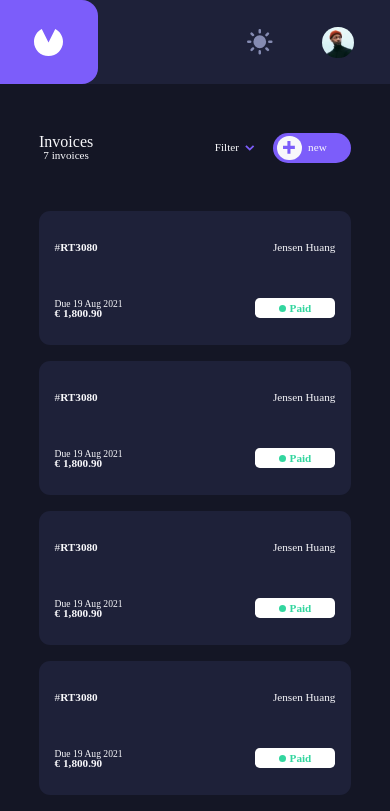
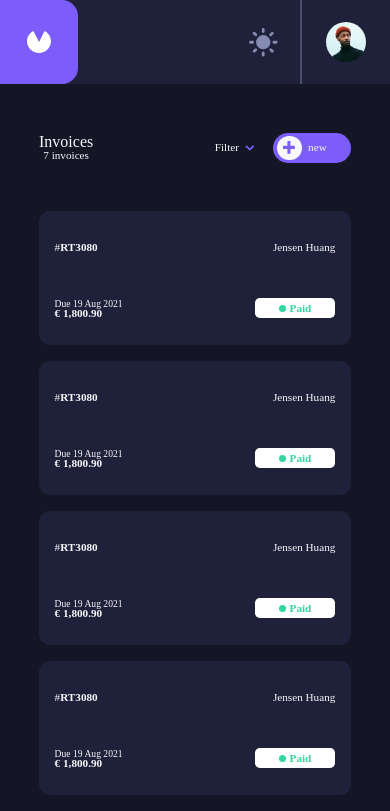
Before and after one commit to VincentDevi/new-cogip, a React (Vite) app: page / in a window 390 px wide. Shown: the top 811 px of the page. Built offline with nearby package versions, Linux system fonts and the light colour scheme.

Commit message:
fixed header for mobile and tablet

```diff
--- a/src/component/CardCollection/CardCollection.jsx
+++ b/src/component/CardCollection/CardCollection.jsx
@@ -3,7 +3,7 @@ import { createUseStyles } from "react-jss";
 import { InvoiceCard } from "../AllInvoices/InvoiceCard/InvoiceCard";
 
 export const CardCollection = () =>{
-    const array=[1,2,3,4,5,6,7];
+    const array=[1,2,3,4,5,6,7,8,9,10];
     return (
         <>
         {array.map((index,item)=>{
--- a/src/component/Header/Header.jsx
+++ b/src/component/Header/Header.jsx
@@ -11,18 +11,13 @@ const useStyle = createUseStyles({
         display: 'flex',
         justifyContent:'space-between'
     },
-    mode:{
-        width:'40%',
-        height:'100%',
-        display:'flex',
-        justifyContent:'space-between',
-    },
+
     logo:{
         backgroundColor:'#7C5DFA',
         display:'flex',
         justifyContent:'center',
         alignItems: 'center',
-        width:'25%',
+        width:'20%',
         borderTopRightRadius:'1rem',
         borderBottomRightRadius: '1rem'
     },
@@ -30,6 +25,36 @@ const useStyle = createUseStyles({
         maxWidth: '40px',
         width: '30%',
         height: 'auto',
+    },
+    mode:{
+        width:'75%',
+        height:'100%',
+        display:'flex',
+        justifyContent:'flex-end',
+    },
+    toggle:{
+        width:'25%',
+        display:'flex',
+        justifyContent:'center',
+        alignItems:'center',
+    },
+    prof:{
+        width:'30%',
+        display:'flex',
+        justifyContent:'center',
+        alignItems:'center',
+        borderLeft: '2px solid #494E6E'
+    },
+    '@media(min-width:640px)':{
+        logo:{
+            width:'10%',
+        },
+        prof:{
+            width:'20%',
+        },
+        toggle:{
+            width:'15%',
+        },
     }
 })
 
@@ -41,8 +66,12 @@ export const Header = () =>{
                 <img className={style.image} src="public/logo.svg" alt="logo" />
             </div>
             <div className={style.mode}>
-                <LightDarkToggle/>
-                <Profil/>
+                <div className={style.toggle}>
+                    <LightDarkToggle/>
+                </div>
+                <div className={style.prof}>
+                    <Profil/>
+                </div>
             </div>
 
         </div>
--- a/src/component/Header/LigthDarkToggle/LightDarkToggle.jsx
+++ b/src/component/Header/LigthDarkToggle/LightDarkToggle.jsx
@@ -7,22 +7,25 @@ const useStyle = createUseStyles({
         justifyContent:'center',
         alignItems:'center',
         cursor:'pointer',
-        width:'50%',
-        maxWidth: '80px',
+        width:'40%',
     },
     image:{
-        maxWidth: '40px',
+        maxWidth:'30px',
         width:'100%',
         height:'auto',
+    },
+    '@media(min-width:640px)':{
+        container:{
+            width:'25%',
+        },
     }
-
 })
 export const LightDarkToggle = () =>{
     const style = useStyle();
 
     return (
         <div className={style.container}>
-            <img className={style.container} src="public/icon-sun.svg" alt="light" />
+            <img className={style.image} src="public/icon-sun.svg" alt="light" />
         </div>
     );
 }
--- a/src/component/Header/Profil/Profil.jsx
+++ b/src/component/Header/Profil/Profil.jsx
@@ -2,16 +2,8 @@ import React from "react";
 import { createUseStyles } from "react-jss";
 
 const useStyle = createUseStyles({
-    section:{
-        width: '100%',
-        height:'100%',
-        display:'flex',
-        justifyContent:'center',
-        alignItems:'center'
-
-    },
     container:{
-        width:'30%',
+        width:'50%',
         height:'100%',
         display:'flex',
         justifyContent:'center',
@@ -19,10 +11,15 @@ const useStyle = createUseStyles({
         cursor:'pointer',
     },
     image:{
-        maxWidth:'60px',
+        maxWidth:'40px',
         width: '100%',
         height:'auto',
         borderRadius:'5rem',
+    },
+    '@media(min-width:640px)':{
+        container:{
+            width:'35%',
+        },
     }
 })
 
@@ -31,10 +28,8 @@ export const Profil = () =>{
     const style = useStyle();
 
     return (
-       <div className={style.section}>
-            <div className={style.container}>
-                <img className={style.image} src="public/image-avatar.jpg" alt="profil" />
-            </div>
-       </div>
+        <div className={style.container}>
+            <img className={style.image} src="public/image-avatar.jpg" alt="profil" />
+        </div>
     );
 }
```
